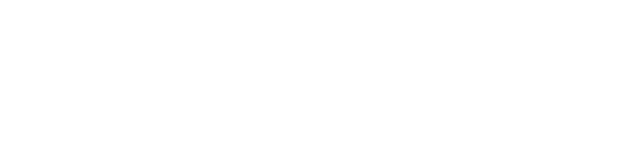
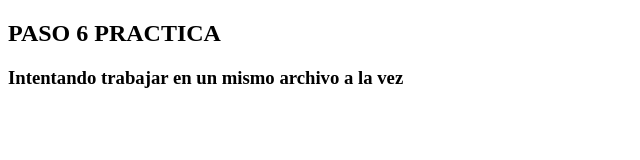
Before and after one commit to CatalinaMarcos/practica1git, a plain HTML site: page index.html in a window 1280 px wide. Shown: the whole page, without its empty margins (0-640 px from the left). Drawn offline with Linux system fonts and the light colour scheme.

Commit message:
modifique el index.html

```diff
--- a/index.html
+++ b/index.html
@@ -6,6 +6,7 @@
     <title>Document</title>
 </head>
 <body>
-
+    <h2>PASO 6 PRACTICA</h2>
+    <h3>Intentando trabajar en un mismo archivo a la vez</h3>
 </body>
 </html>
```
